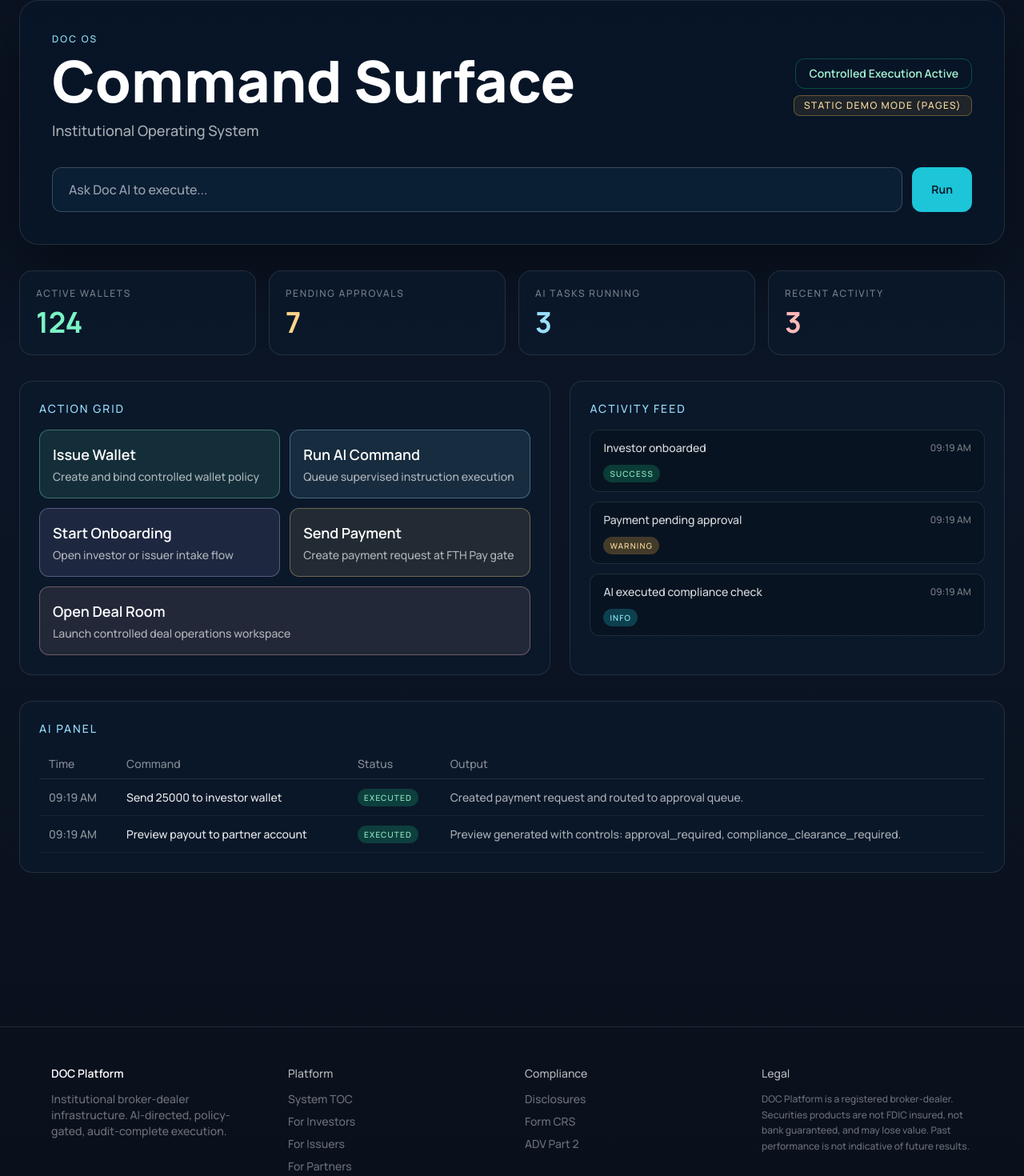
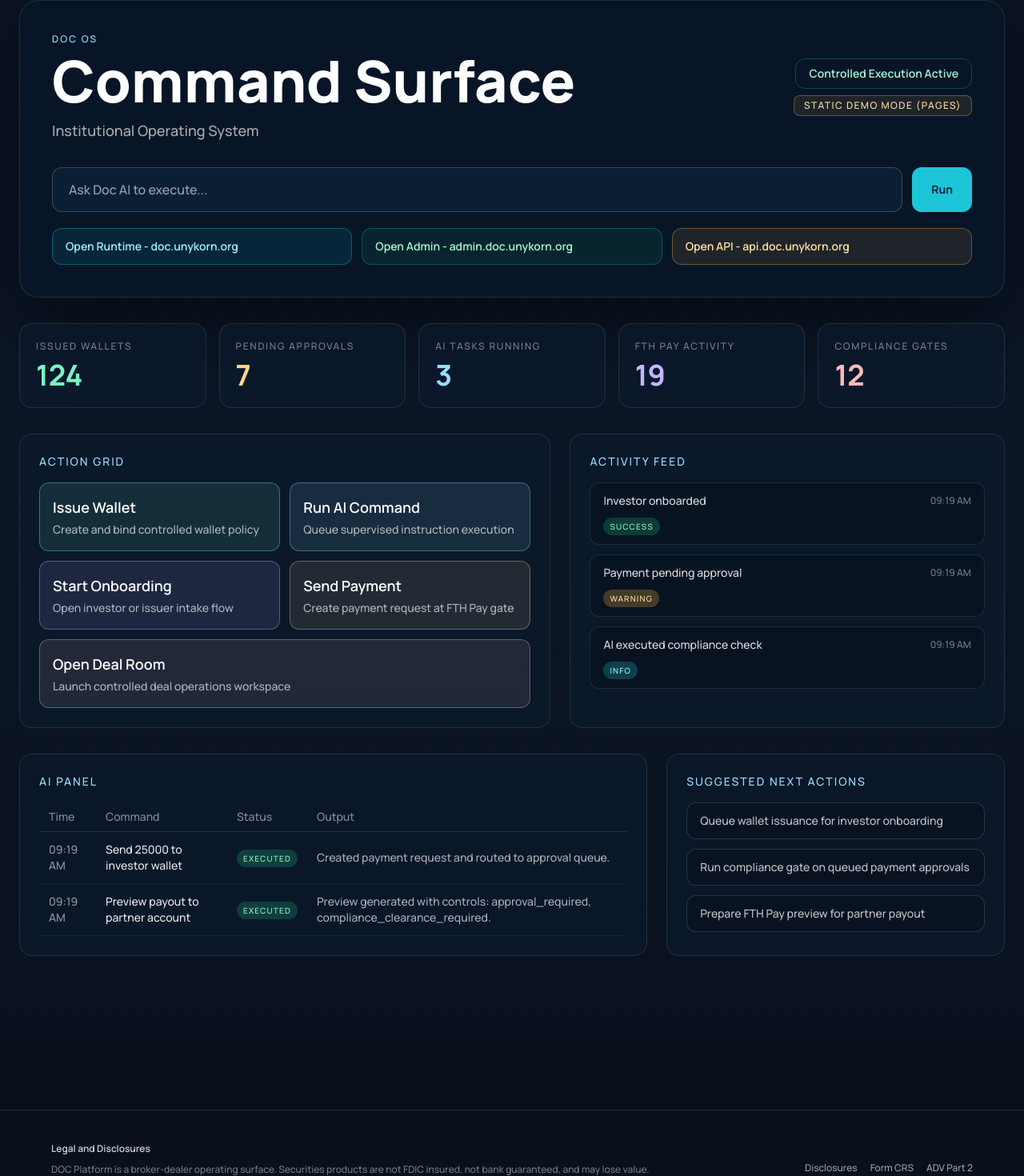
Before and after one commit to FTHTrading/DOC, a Next.js app in the folder apps/public-web/: page / in a window 1280 px wide. Shown: the part 178-1648 px from the top of the page at 80% size. Built offline with nearby package versions, Linux system fonts and the light colour scheme; no server answers.

Commit message:
feat: reshape homepage into command-center front door

```diff
--- a/apps/public-web/src/app/layout.tsx
+++ b/apps/public-web/src/app/layout.tsx
@@ -47,35 +47,19 @@ export default function RootLayout({ children }: { children: React.ReactNode })
           </div>
         </nav>
         <main>{children}</main>
-        <footer className="mt-24 border-t border-white/10 px-6 py-12">
-          <div className="mx-auto grid max-w-6xl grid-cols-1 gap-8 text-sm text-white/40 md:grid-cols-4">
+        <footer className="mt-24 border-t border-white/10 px-6 py-10">
+          <div className="mx-auto flex max-w-6xl flex-col items-start justify-between gap-6 text-xs text-white/45 md:flex-row md:items-center">
             <div>
-              <div className="text-white font-semibold mb-3">DOC Platform</div>
-              <p>Institutional broker-dealer infrastructure. AI-directed, policy-gated, audit-complete execution.</p>
-            </div>
-            <div>
-              <div className="text-white/70 font-medium mb-3">Platform</div>
-              <div className="space-y-2">
-                <Link href="/system" className="block hover:text-white transition-colors">System TOC</Link>
-                <Link href="/investors" className="block hover:text-white transition-colors">For Investors</Link>
-                <Link href="/issuers" className="block hover:text-white transition-colors">For Issuers</Link>
-                <Link href="/partners" className="block hover:text-white transition-colors">For Partners</Link>
-              </div>
-            </div>
-            <div>
-              <div className="text-white/70 font-medium mb-3">Compliance</div>
-              <div className="space-y-2">
-                <Link href="/compliance" className="block hover:text-white transition-colors">Disclosures</Link>
-                <Link href="/compliance#crs" className="block hover:text-white transition-colors">Form CRS</Link>
-                <Link href="/compliance#adv" className="block hover:text-white transition-colors">ADV Part 2</Link>
-              </div>
-            </div>
-            <div>
-              <div className="text-white/70 font-medium mb-3">Legal</div>
-              <p className="text-xs leading-relaxed">
-                DOC Platform is a registered broker-dealer. Securities products are not FDIC insured,
+              <div className="text-white/80 font-semibold mb-2">Legal and Disclosures</div>
+              <p className="max-w-3xl leading-relaxed">
+                DOC Platform is a broker-dealer operating surface. Securities products are not FDIC insured,
                 not bank guaranteed, and may lose value. Past performance is not indicative of future results.
               </p>
+            </div>
+            <div className="flex items-center gap-4 text-white/60">
+              <Link href="/compliance" className="hover:text-white transition-colors">Disclosures</Link>
+              <Link href="/compliance#crs" className="hover:text-white transition-colors">Form CRS</Link>
+              <Link href="/compliance#adv" className="hover:text-white transition-colors">ADV Part 2</Link>
             </div>
           </div>
         </footer>
--- a/apps/public-web/src/app/page.tsx
+++ b/apps/public-web/src/app/page.tsx
@@ -49,17 +49,20 @@ export default function HomePage() {
   const [wallets, setWallets] = useState(124);
   const [approvals, setApprovals] = useState(7);
   const [tasks, setTasks] = useState(3);
+  const [fthPayActivity, setFthPayActivity] = useState(19);
+  const [complianceGates, setComplianceGates] = useState(12);
   const [activity, setActivity] = useState<ActivityItem[]>(initialActivity);
   const [logs, setLogs] = useState<CommandLog[]>(initialLogs);
 
   const stats = useMemo(
     () => [
-      { label: "Active Wallets", value: wallets, tone: "text-[#7bf4c3]" },
+      { label: "Issued Wallets", value: wallets, tone: "text-[#7bf4c3]" },
       { label: "Pending Approvals", value: approvals, tone: "text-[#ffd48a]" },
       { label: "AI Tasks Running", value: tasks, tone: "text-[#9adfff]" },
-      { label: "Recent Activity", value: activity.length, tone: "text-[#ffbab8]" },
+      { label: "FTH Pay Activity", value: fthPayActivity, tone: "text-[#c8b4ff]" },
+      { label: "Compliance Gates", value: complianceGates, tone: "text-[#ffbab8]" },
     ],
-    [wallets, approvals, tasks, activity.length],
+    [wallets, approvals, tasks, fthPayActivity, complianceGates],
   );
 
   const pushActivity = (text: string, level: ActivityItem["level"]) => {
@@ -84,6 +87,8 @@ export default function HomePage() {
 
     if (/send|payment|transfer/i.test(next)) {
       setApprovals((n) => n + 1);
+      setFthPayActivity((n) => n + 1);
+      setComplianceGates((n) => n + 1);
       pushActivity("Payment request created and awaiting approval", "warning");
     }
 
@@ -115,6 +120,7 @@ export default function HomePage() {
 
     if (action === "ai") {
       setTasks((n) => n + 1);
+      setComplianceGates((n) => n + 1);
       pushActivity("AI command started", "info");
       const aiLog: CommandLog = {
         id: crypto.randomUUID(),
@@ -137,6 +143,8 @@ export default function HomePage() {
 
     if (action === "payment") {
       setApprovals((n) => n + 1);
+      setFthPayActivity((n) => n + 1);
+      setComplianceGates((n) => n + 1);
       pushActivity("Payment prepared and awaiting approval", "warning");
       const paymentLog: CommandLog = {
         id: crypto.randomUUID(),
@@ -191,9 +199,36 @@ export default function HomePage() {
             Run
           </button>
         </div>
+
+        <div className="mt-5 grid gap-3 md:grid-cols-3">
+          <a
+            href="https://doc.unykorn.org"
+            target="_blank"
+            rel="noopener noreferrer"
+            className="rounded-xl border border-[#1cc5d8]/35 bg-[#1cc5d8]/10 px-4 py-3 text-sm font-semibold text-[#9cf3ff] transition hover:bg-[#1cc5d8]/20"
+          >
+            Open Runtime - doc.unykorn.org
+          </a>
+          <a
+            href="https://admin.doc.unykorn.org"
+            target="_blank"
+            rel="noopener noreferrer"
+            className="rounded-xl border border-[#14b87a]/35 bg-[#14b87a]/10 px-4 py-3 text-sm font-semibold text-[#a6f5d2] transition hover:bg-[#14b87a]/20"
+          >
+            Open Admin - admin.doc.unykorn.org
+          </a>
+          <a
+            href="https://api.doc.unykorn.org"
+            target="_blank"
+            rel="noopener noreferrer"
+            className="rounded-xl border border-[#f2b445]/35 bg-[#f2b445]/10 px-4 py-3 text-sm font-semibold text-[#ffe09d] transition hover:bg-[#f2b445]/20"
+          >
+            Open API - api.doc.unykorn.org
+          </a>
+        </div>
       </section>
 
-      <section className="mt-8 grid grid-cols-2 gap-4 lg:grid-cols-4">
+      <section className="mt-8 grid grid-cols-2 gap-4 xl:grid-cols-5">
         {stats.map((s) => (
           <article key={s.label} className="rounded-2xl border border-white/10 bg-[#0b1a2c]/80 p-5">
             <div className="text-xs uppercase tracking-[0.14em] text-white/45">{s.label}</div>
@@ -257,7 +292,8 @@ export default function HomePage() {
         </article>
       </section>
 
-      <section className="mt-8 rounded-2xl border border-white/10 bg-[#0b1a2c]/80 p-6">
+      <section className="mt-8 grid gap-6 xl:grid-cols-[1.3fr_0.7fr]">
+        <article className="rounded-2xl border border-white/10 bg-[#0b1a2c]/80 p-6">
         <h2 className="text-sm uppercase tracking-[0.14em] text-[#9adfff]">AI Panel</h2>
         <div className="mt-4 overflow-x-auto">
           <table className="min-w-full text-left text-sm">
@@ -291,6 +327,31 @@ export default function HomePage() {
             </tbody>
           </table>
         </div>
+        </article>
+
+        <article className="rounded-2xl border border-white/10 bg-[#0b1a2c]/80 p-6">
+          <h2 className="text-sm uppercase tracking-[0.14em] text-[#9adfff]">Suggested Next Actions</h2>
+          <div className="mt-4 space-y-3 text-sm text-white/75">
+            <button
+              onClick={() => setCommand("Issue wallet for new investor profile")}
+              className="w-full rounded-xl border border-white/15 bg-black/20 px-4 py-3 text-left transition hover:bg-white/10"
+            >
+              Queue wallet issuance for investor onboarding
+            </button>
+            <button
+              onClick={() => setCommand("Run compliance check on pending payment approvals")}
+              className="w-full rounded-xl border border-white/15 bg-black/20 px-4 py-3 text-left transition hover:bg-white/10"
+            >
+              Run compliance gate on queued payment approvals
+            </button>
+            <button
+              onClick={() => setCommand("Prepare FTH Pay preview for partner payout")}
+              className="w-full rounded-xl border border-white/15 bg-black/20 px-4 py-3 text-left transition hover:bg-white/10"
+            >
+              Prepare FTH Pay preview for partner payout
+            </button>
+          </div>
+        </article>
       </section>
     </div>
   );
```
